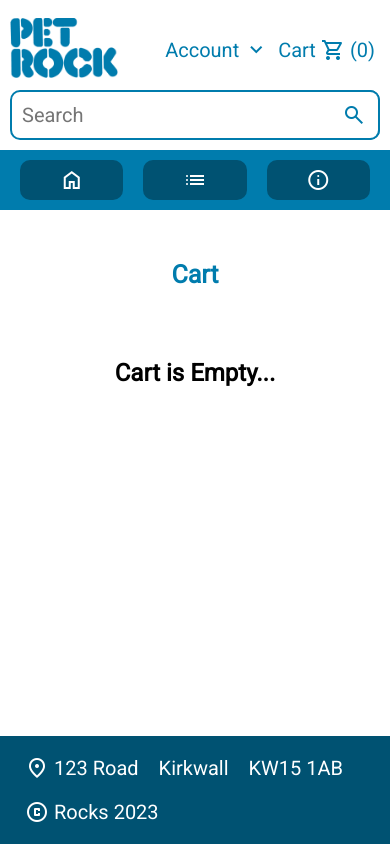
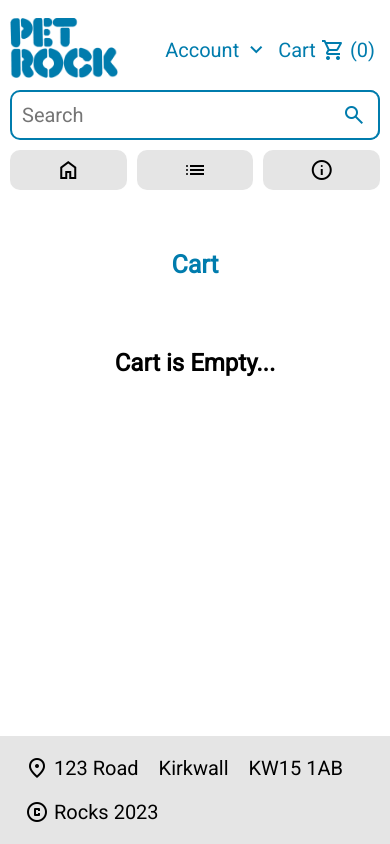
Before and after one commit to Samxarifa/PetRocks, a PHP site: page /cart.php in a window 390 px wide. Run offline with PHP 8.4, Linux system fonts and the light colour scheme; the visitor is signed in with stand-in values (Sample User, id 1); data that the repository does not hold is empty.

Commit message:
Added Dark Mode and Stuff

```diff
--- a/css/rules.css
+++ b/css/rules.css
@@ -1,14 +1,20 @@
 @import url('https://fonts.googleapis.com/css2?family=Roboto&display=swap');
 
+:root {
+    --blue: #007cad;
+    --darkblue: #005272;
+    --shadow: 0 4px 8px 0 rgba(0, 0, 0, 0.2), 0 6px 20px 0 rgba(0, 0, 0, 0.19);
+
+    --bg: white;
+    --fg: #e5e5e5;
+    --text: black;
+}
 
 * {
     padding: 0;
     margin: 0;
     box-sizing: border-box;
     font-family: 'Roboto', sans-serif;
-    --blue: #007cad;
-    --darkblue: #005272;
-    --shadow: 0 4px 8px 0 rgba(0, 0, 0, 0.2), 0 6px 20px 0 rgba(0, 0, 0, 0.19);
     transition: all 0.25s ease;
 }
 
@@ -16,6 +22,8 @@ body {
     display: flex;
     flex-direction: column;
     min-height: 100vh;
+    background: var(--bg);
+    color: var(--text);
 }
 
 /* HEADER ------------------------------------------------------- */
@@ -813,12 +821,31 @@ footer ul li:last-child {
 
     #div_dropdown {
         right: 120px;
+        background: var(--fg);
+        color: var(--text);
+    }
+
+    #div_dropdown a {
+        color: var(--text);
     }
 
     #petrocks-nav {
-        margin-top: 50px;
+        margin-top: 40px;
+        background: var(--bg);
     }
 
+    #petrocks-nav ul {
+        margin: 0 10px;
+        gap: 10px;
+    }
+
+    #petrocks-nav ul li a {
+        background: var(--fg);
+    }
+
+    #petrocks-nav ul li a i {
+        color: var(--text);
+    }
 
     .div_backgroundImage {
         min-height: 300px;
@@ -863,35 +891,59 @@ footer ul li:last-child {
         display: none;
     }
 
+    .card {
+        background: var(--fg);
+        color: var(--text);
+    }
+
+    .card h1 {
+        color: var(--blue);
+    }
+
     .card .card_content {
         flex: none;
         margin-bottom: 10px;
     }
 
+    .card a,
+    .card button {
+        background: var(--blue);
+    }
+
     footer {
         height: auto;
+        background: var(--fg);
+        color: var(--text);
     }
 
     footer ul {
         flex-wrap: wrap;
     }
 
+    .item:not(.total) {
+        background: var(--fg) !important;
+        color: var(--text);
+    }
 
     footer ul li:last-child {
         margin-left: 10px;
     }
 
-    .item_text {
+    .item:not(.total) .item_text {
         font-size: 12px;
+        color: var(--text);
     }
 
-    #cart_items .item .item_text {
+    .item:not(.total) .item_price {
+        color: var(--text);
+    }
+
+    #cart_items .item:not(.total) .item_text {
         margin-left: 100px;
     }
 
     #cart_items .item .item_options {
         min-height: 60px;
-
     }
 
     #cart_items .item .item_options button,
```
Also changed, not shown: other parts of css/rules.css (+31 -6 lines), css/accountForms.css (+34 -10 lines).
